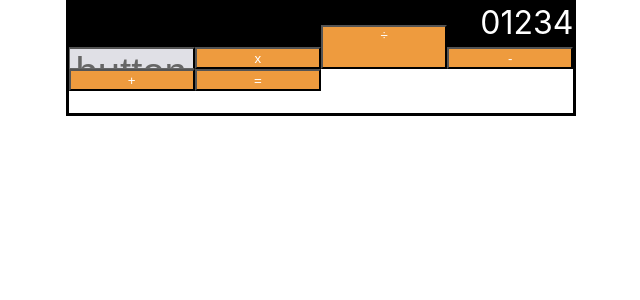
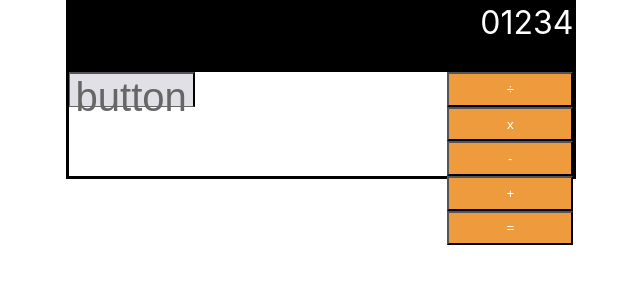
Before and after one commit to benstone1/Pursuit-Core-Web-React-Calculator-Lab, a React (Create React App) app in the folder calculator-app/: page / in a window 1280 px wide. Shown: the top 300 px of the page, without its empty margins (319-959 px from the left). Built offline with nearby package versions, Linux system fonts and the light colour scheme.

Commit message:
styled the operation buttons

```diff
--- a/calculator-app/src/App.css
+++ b/calculator-app/src/App.css
@@ -83,7 +83,27 @@ width: 25%;
   grid-row: 3 / 7; */
 }
 #divide{
-  display: grid;
-  grid-column: 3 / 4;
-  grid-row: 2 / 4;
+  /* display: grid; */
+  grid-column: 4;
+  grid-row: 3;
 }
+#multiply{
+  /* display: grid; */
+  grid-column: 4;
+  grid-row: 4;
+}
+#subtract{
+  /* display: grid; */
+  grid-column: 4;
+  grid-row: 5;
+}
+#addition{
+  /* display: grid; */
+  grid-column: 4;
+  grid-row: 6;
+}
+#equals{
+  /* display: grid; */
+  grid-column: 4;
+  grid-row: 7;
+}
```
